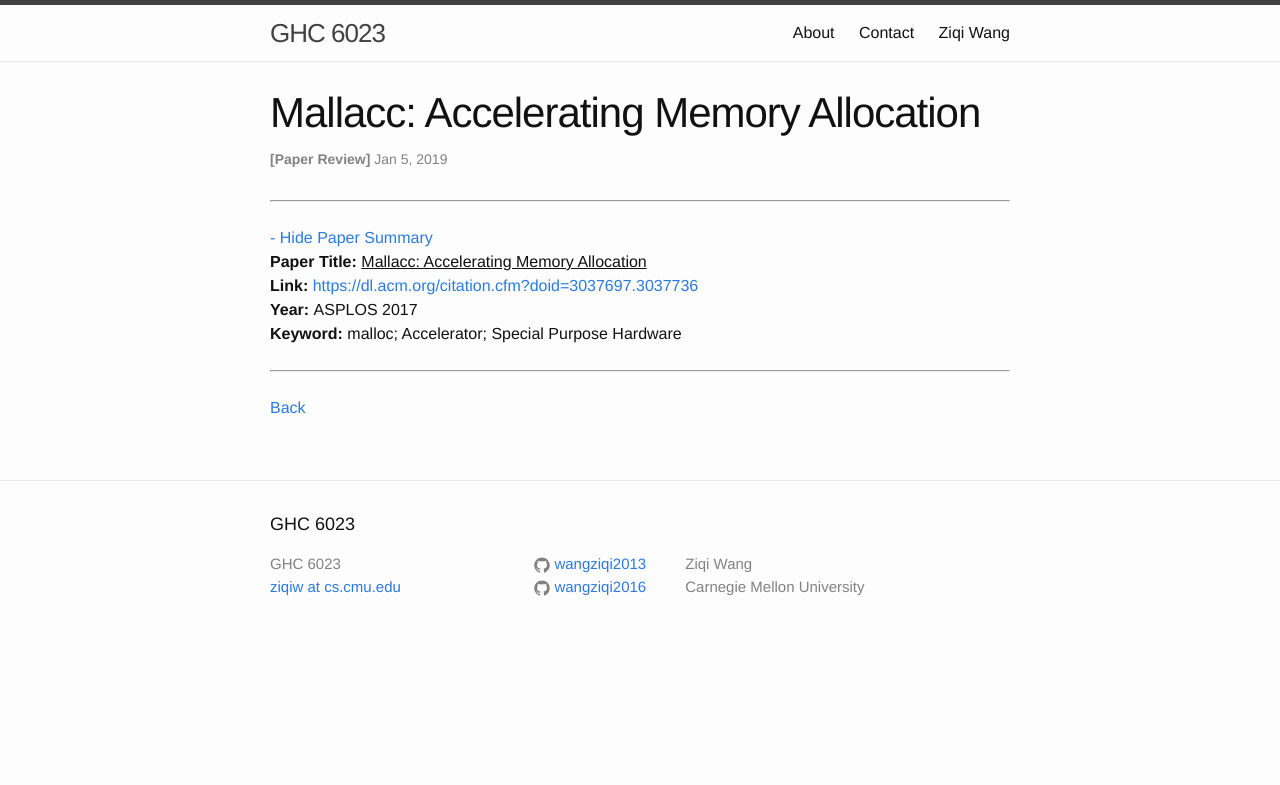
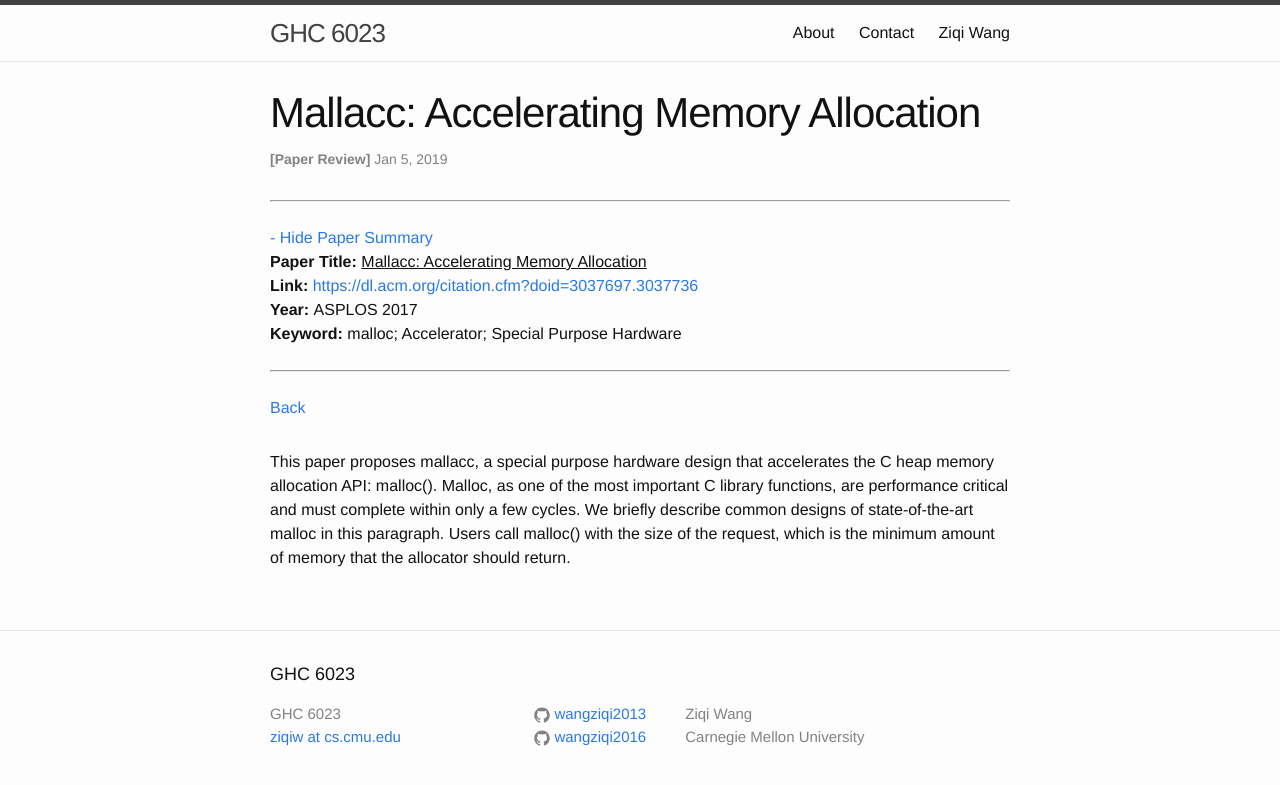
Before and after one commit to wangziqi2013/wangziqi2013.github.io, a Jekyll site: the page built from _posts/2019-01-05-mallacc.markdown, in a window 1280 px wide. Shown: the top 785 px of the page. Built offline with Jekyll 4.4.1, drawn with Linux system fonts in a browser that asks for light colours.

Commit message:
Working on malloc details

```diff
--- a/_posts/2019-01-05-mallacc.markdown
+++ b/_posts/2019-01-05-mallacc.markdown
@@ -12,3 +12,8 @@ htm_cd:
 htm_cr:
 version_mgmt:
 ---
+
+This paper proposes mallacc, a special purpose hardware design that accelerates the C heap memory allocation API: malloc().
+Malloc, as one of the most important C library functions, are performance critical and must complete within only a few
+cycles. We briefly describe common designs of state-of-the-art malloc in this paragraph. Users call malloc() with the
+size of the request, which is the minimum amount of memory that the allocator should return.
```
